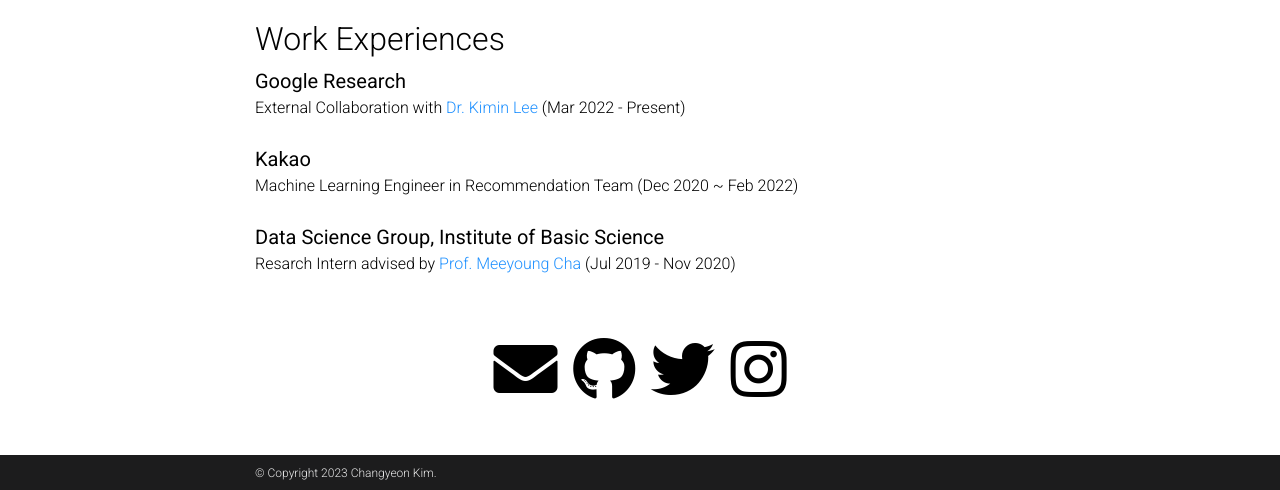
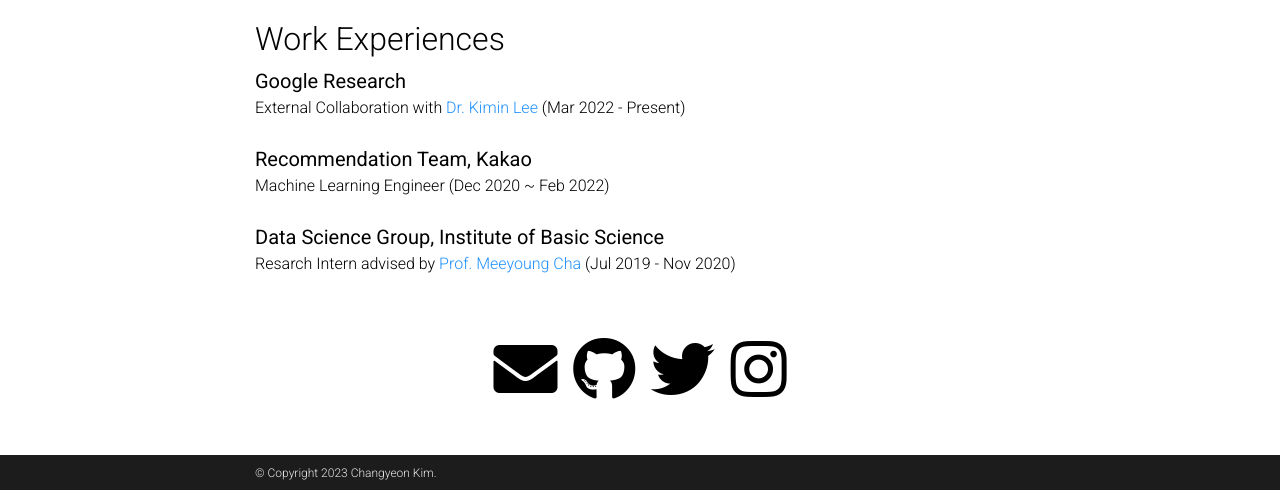
Before and after one commit to csmile-1006/csmile-1006.github.io, a Jekyll site: the page built from _pages/about.md, in a window 1280 px wide and 1387 px high, cut to the strip 897-1387 px from the top of the window. Built offline with Jekyll 4.4.1, drawn with Linux system fonts in a browser that asks for light colours; full-size pictures stand in for the smaller copies a plugin makes; emoji names are drawn with the system emoji font; comment, search, counter and statistics services are not loaded; a style sheet for code colours, icons or effects is not loaded.

Commit message:
change career page

```diff
--- a/_pages/about.md
+++ b/_pages/about.md
@@ -20,8 +20,8 @@ social: true  # includes social icons at the bottom of the page
 work:
   - office: Google Research
     comment: External Collaboration with <a href="https://sites.google.com/view/kiminlee">Dr. Kimin Lee</a> (Mar 2022 - Present)
-  - office: Kakao
-    comment: Machine Learning Engineer in Recommendation Team (Dec 2020 ~ Feb 2022)
+  - office: Recommendation Team, Kakao
+    comment: Machine Learning Engineer (Dec 2020 ~ Feb 2022)
   - office: Data Science Group, Institute of Basic Science
     comment: Resarch Intern advised by <a href="https://ds.ibs.re.kr/ci/">Prof. Meeyoung Cha</a> (Jul 2019 - Nov 2020)
 
```
